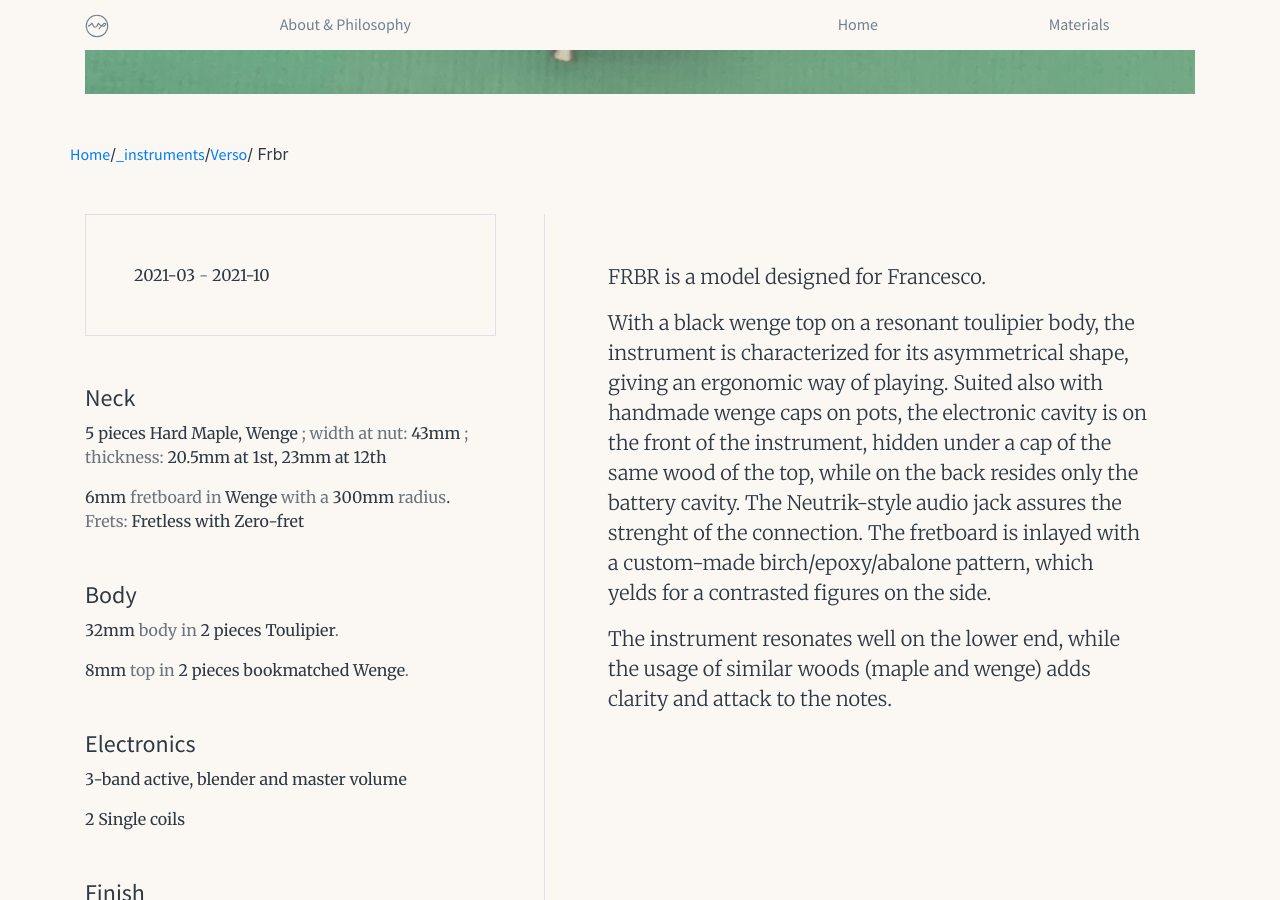
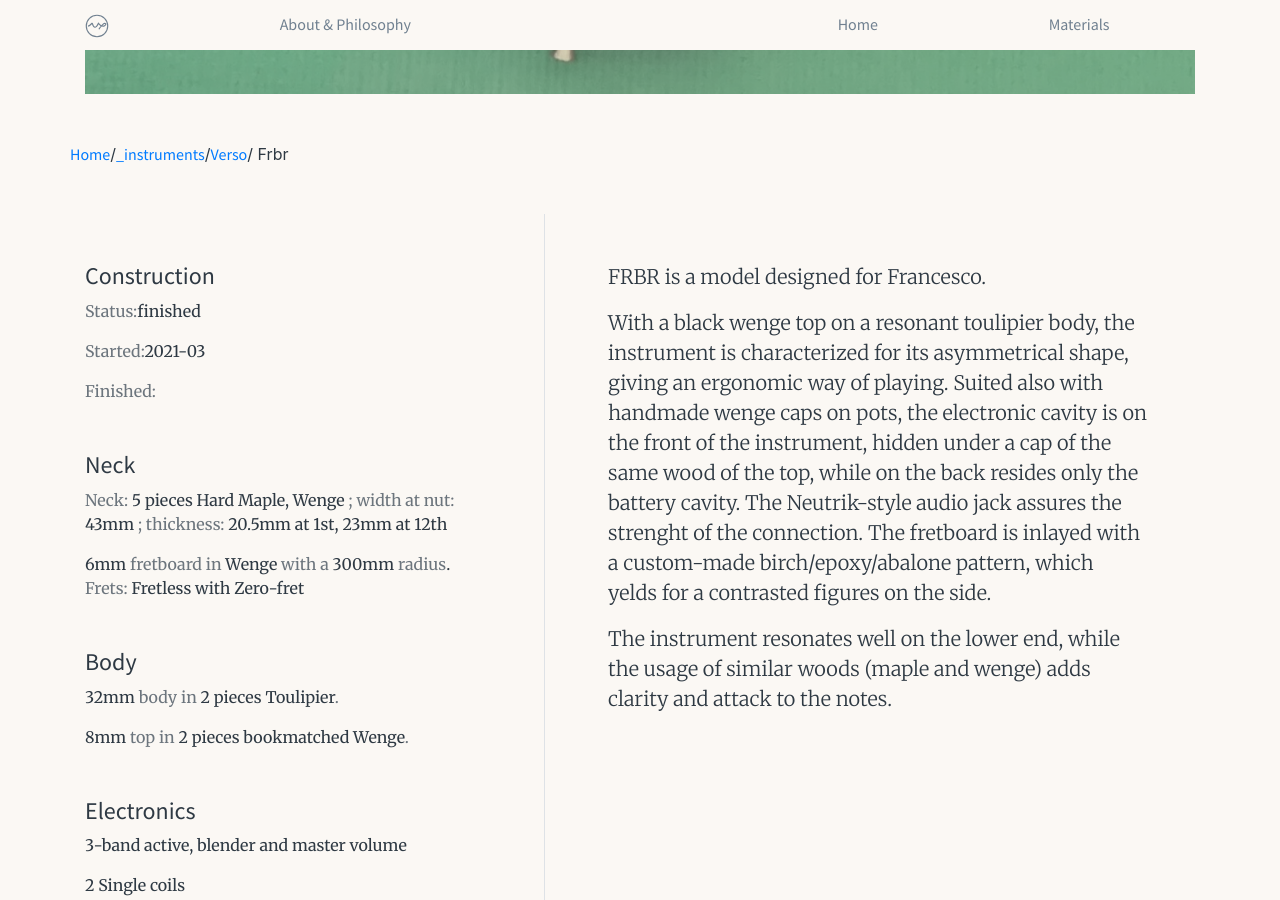
Before and after one commit to p-marco/mp-strumenti.github.io, a Jekyll site: the page built from _instruments/verso/frbr.md, in a window 1280 px wide and 900 px high, scrolled down 724 px. Built offline with Jekyll 4.4.1, drawn with Linux system fonts in a browser that asks for light colours.

Commit message:
update 4.10

```diff
--- a/_instruments/verso/frbr.md
+++ b/_instruments/verso/frbr.md
@@ -7,6 +7,7 @@ taxonomy:
     model:              "Verso"
     variant:            "B4.F"
 construction:
+    status:             "finished"
     date:
         start:          "2021-03"
         end:            "2021-10"
--- a/_layouts/instrument.html
+++ b/_layouts/instrument.html
@@ -14,14 +14,15 @@
 <section class="row">
 
     <section class="col-md-5 border-right pr-5 text-muted">
-        <p class="p-5 border">
-            <span class="">{{page.construction.date.start}}</span>
-            <span class="text-muted">-</span>
-            <span class="">{{page.construction.date.end}}</span>
-        </p>
+        <h4 class="mt-5">Construction</h4>
+            <p><span class="text-muted">Status:</span>{{page.construction.status}}</p>
+            <p><span class="text-muted">Started:</span>{{page.construction.date.start}}</p>
+            <p><span class="text-muted">Finished:</span>{{page.construction.end}}</p>
+
 
         <h4 class="mt-5">Neck</h4>
         <p>
+            <span class="text-muted">Neck:</span>
             <span>{{ page.construction.neck.material }}</span>
             <span class="text-muted">; width at nut:</span>
             <span>{{ page.construction.neck.nutWidth }}</span>
```
